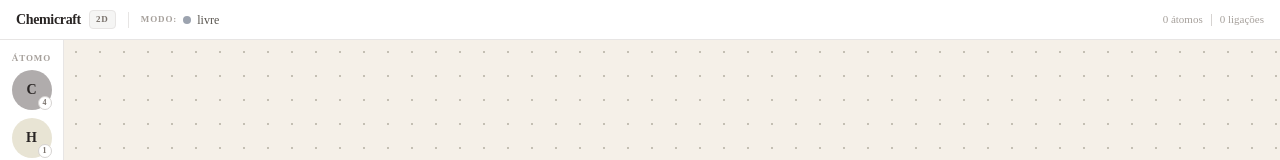
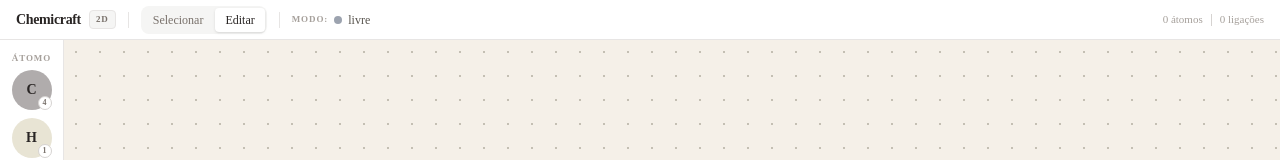
Before and after one commit to AntDavi/new-chemicraft, a Next.js app: page / in a window 1280 px wide. Shown: the top 160 px of the page. Built offline with nearby package versions, Linux system fonts and the light colour scheme.

Commit message:
feat: implement mode switching and update UI interactions for select/edit modes

```diff
--- a/app/components/AtomNode.tsx
+++ b/app/components/AtomNode.tsx
@@ -1,6 +1,6 @@
 // Sub-componente do Canvas. Renderiza um átomo como <circle> + <text> no SVG.
-// Gerencia estados visuais (normal, selecionado, origem de ligação) e encapsula
-// a lógica de drag: mousedown aqui, mousemove/mouseup registrados no SVG pai.
+// Gerencia estados visuais e encapsula a lógica de drag (desabilitada no modo select).
+// Usa pan e zoom do contexto global para calcular posições corretas ao arrastar.
 
 'use client';
 
@@ -26,11 +26,16 @@ function getAtomColor(symbol: string): string {
   return atomData.find((d) => d.symbol === symbol)?.color ?? '#999999';
 }
 
-function svgCoordsFromEvent(e: MouseEvent, svg: SVGSVGElement, zoom: number) {
+function svgCoordsFromEvent(
+  e: MouseEvent,
+  svg: SVGSVGElement,
+  zoom: number,
+  pan: { x: number; y: number },
+) {
   const rect = svg.getBoundingClientRect();
   return {
-    x: (e.clientX - rect.left) / zoom,
-    y: (e.clientY - rect.top) / zoom,
+    x: (e.clientX - rect.left - pan.x) / zoom,
+    y: (e.clientY - rect.top - pan.y) / zoom,
   };
 }
 
@@ -65,35 +70,41 @@ export default function AtomNode({
   onMouseEnter,
   onMouseLeave,
 }: AtomNodeProps) {
-  const { dispatch } = useMoleculeEditor();
+  const { dispatch, state } = useMoleculeEditor();
+  const { mode, pan } = state;
 
   const hasDragged = useRef(false);
   const dragStart = useRef<{ clientX: number; clientY: number } | null>(null);
 
   // -------------------------------------------------------------------------
-  // Drag — mousedown inicia; mousemove e mouseup ficam no SVG pai
+  // Drag — desabilitado no modo select
   // -------------------------------------------------------------------------
 
   function handleMouseDown(e: React.MouseEvent<SVGGElement>) {
+    // No modo select, o drag de átomo é desabilitado
+    if (mode === 'select') return;
+
     e.preventDefault();
     e.stopPropagation();
 
     hasDragged.current = false;
     dragStart.current = { clientX: e.clientX, clientY: e.clientY };
 
-    const svg = (e.currentTarget as SVGGElement).closest('svg') as SVGSVGElement | null;
-    if (!svg) return;
+    const svgEl = (e.currentTarget as SVGGElement).closest('svg') as SVGSVGElement | null;
+    if (!svgEl) return;
+
+    // Captura svgEl como non-null para uso nas closures
+    const svg: SVGSVGElement = svgEl;
 
     function onMouseMove(ev: MouseEvent) {
       if (!dragStart.current) return;
 
-      // Só começa a mover após ultrapassar o threshold
       const dx = ev.clientX - dragStart.current.clientX;
       const dy = ev.clientY - dragStart.current.clientY;
       if (!hasDragged.current && Math.sqrt(dx * dx + dy * dy) < DRAG_THRESHOLD) return;
 
       hasDragged.current = true;
-      const { x, y } = svgCoordsFromEvent(ev, svg, zoom);
+      const { x, y } = svgCoordsFromEvent(ev, svg, zoom, pan);
       dispatch({ type: 'MOVE_ATOM', atomId: atom.id, x, y });
     }
 
@@ -102,7 +113,7 @@ export default function AtomNode({
       window.removeEventListener('mouseup', onMouseUp);
 
       if (hasDragged.current) {
-        const { x, y } = svgCoordsFromEvent(ev, svg, zoom);
+        const { x, y } = svgCoordsFromEvent(ev, svg, zoom, pan);
         onDragEnd(x, y);
       }
 
@@ -136,7 +147,7 @@ export default function AtomNode({
       onMouseDown={handleMouseDown}
       onMouseEnter={onMouseEnter}
       onMouseLeave={onMouseLeave}
-      style={{ cursor: 'pointer' }}
+      style={{ cursor: mode === 'select' ? 'pointer' : 'pointer' }}
     >
       {/* Anel laranja tracejado — átomo é a origem de uma ligação em andamento */}
       {isBondingFrom && (
--- a/app/components/Canvas.tsx
+++ b/app/components/Canvas.tsx
@@ -1,12 +1,11 @@
 // SVG interativo que renderiza o grafo molecular (átomos + ligações).
-// Gerencia cliques (colocar átomo, criar ligação, selecionar), preview de
-// ligação em andamento, delete via teclado e pan (arrastar fundo) do canvas.
+// Gerencia cliques, preview de ligação, delete via teclado e pan do canvas.
+// Respeita o modo global: 'select' (selecionar + pan) | 'edit' (editar molécula).
 
 'use client';
 
 import { useRef, useState, useCallback, useEffect } from 'react';
 import { useMoleculeEditor } from './MoleculeEditor';
-import { Bond, Atom } from '../lib/moleculeGraph';
 import { getAvailableValence, bondOrder } from '../lib/valenceCalculator';
 import AtomNode from './AtomNode';
 import BondEdge from './BondEdge';
@@ -18,37 +17,47 @@ import FormulaLabel from './FormulaLabel';
 
 export default function Canvas() {
   const { state, dispatch } = useMoleculeEditor();
-  const { graph, activeAtomSymbol, activeBondType, bondingFrom, selectedAtomId, zoom } = state;
+  const { graph, mode, activeAtomSymbol, activeBondType, bondingFrom, selectedAtomId, zoom, pan } = state;
 
   const svgRef = useRef<SVGSVGElement>(null);
 
-  // Posição do mouse em coordenadas SVG — usado para o preview de ligação
+  // Posição do mouse em coordenadas de conteúdo — usado para o preview de ligação
   const [mousePos, setMousePos] = useState<{ x: number; y: number } | null>(null);
 
   // Átomo atualmente sob o cursor (só usado durante o modo de ligação)
   const [hoveredAtomId, setHoveredAtomId] = useState<string | null>(null);
 
-  // Pan do canvas — deslocamento em pixels SVG viewport
-  const [pan, setPan] = useState({ x: 0, y: 0 });
-  // Ref para detectar se o mousedown resultou em pan (evita disparar PLACE_ATOM / DESELECT_ATOM)
+  // Ref para detectar se o mousedown resultou em pan (evita disparar ações de click)
   const hasPannedRef = useRef(false);
 
   // -------------------------------------------------------------------------
-  // Delete / Backspace — remove átomo selecionado
+  // Delete / Backspace — remove átomo selecionado (apenas modo edit)
   // -------------------------------------------------------------------------
 
   useEffect(() => {
     const onKeyDown = (e: KeyboardEvent) => {
-      if ((e.key === 'Delete' || e.key === 'Backspace') && selectedAtomId) {
+      if (e.target instanceof HTMLInputElement || e.target instanceof HTMLTextAreaElement) return;
+
+      if ((e.key === 'Delete' || e.key === 'Backspace') && selectedAtomId && mode === 'edit') {
         dispatch({ type: 'DELETE_ATOM', atomId: selectedAtomId });
+        return;
+      }
+
+      if (e.key === 'i' || e.key === 'I') {
+        dispatch({ type: 'SET_MODE', mode: 'edit' });
+        return;
+      }
+
+      if (e.key === 'Escape') {
+        dispatch({ type: 'SET_MODE', mode: 'select' });
       }
     };
     window.addEventListener('keydown', onKeyDown);
     return () => window.removeEventListener('keydown', onKeyDown);
-  }, [selectedAtomId, dispatch]);
+  }, [selectedAtomId, mode, dispatch]);
 
   // -------------------------------------------------------------------------
-  // Conversão de coordenadas tela → SVG (desconta zoom)
+  // Conversão de coordenadas tela → conteúdo (desconta pan e zoom)
   // -------------------------------------------------------------------------
 
   const toSVGCoords = useCallback(
@@ -65,7 +74,7 @@ export default function Canvas() {
   );
 
   // -------------------------------------------------------------------------
-  // Preview de ligação em andamento — atualiza mousePos via onMouseMove do SVG
+  // Preview de ligação em andamento
   // -------------------------------------------------------------------------
 
   const handleSVGMouseMove = useCallback(
@@ -76,13 +85,14 @@ export default function Canvas() {
   );
 
   // -------------------------------------------------------------------------
-  // Pan — mousedown no fundo do SVG em modo padrão inicia pan
+  // Pan — inicia no mousedown do fundo do SVG
+  // No modo select: sempre permite pan
+  // No modo edit: só quando nenhuma ferramenta está ativa
   // -------------------------------------------------------------------------
 
   const handleSVGMouseDown = useCallback(
     (e: React.MouseEvent<SVGSVGElement>) => {
-      // Pan só acontece em modo padrão (sem átomo ativo, sem ligação em andamento)
-      if (activeAtomSymbol !== null || bondingFrom !== null) return;
+      if (mode === 'edit' && (activeAtomSymbol !== null || bondingFrom !== null)) return;
 
       hasPannedRef.current = false;
       const startClientX = e.clientX;
@@ -97,7 +107,7 @@ export default function Canvas() {
         const dy = ev.clientY - startClientY;
         if (!hasPannedRef.current && Math.sqrt(dx * dx + dy * dy) < THRESHOLD) return;
         hasPannedRef.current = true;
-        setPan({ x: startPanX + dx, y: startPanY + dy });
+        dispatch({ type: 'SET_PAN', x: startPanX + dx, y: startPanY + dy });
       }
 
       function onMouseUp() {
@@ -108,22 +118,26 @@ export default function Canvas() {
       window.addEventListener('mousemove', onMouseMove);
       window.addEventListener('mouseup', onMouseUp);
     },
-    [activeAtomSymbol, bondingFrom, pan.x, pan.y],
+    [mode, activeAtomSymbol, bondingFrom, pan.x, pan.y, dispatch],
   );
 
   // -------------------------------------------------------------------------
   // Clique em área vazia do SVG
-  // (átomos chamam e.stopPropagation(), então este handler só dispara no fundo)
   // -------------------------------------------------------------------------
 
   const handleSVGClick = useCallback(
     (e: React.MouseEvent<SVGSVGElement>) => {
-      // Se o mousedown resultou em pan, ignora o click
       if (hasPannedRef.current) {
         hasPannedRef.current = false;
         return;
       }
 
+      if (mode === 'select') {
+        dispatch({ type: 'DESELECT_ATOM' });
+        return;
+      }
+
+      // Modo edit
       const { x, y } = toSVGCoords(e);
 
       if (bondingFrom !== null) {
@@ -138,15 +152,26 @@ export default function Canvas() {
 
       dispatch({ type: 'DESELECT_ATOM' });
     },
-    [bondingFrom, activeAtomSymbol, dispatch, toSVGCoords],
+    [mode, bondingFrom, activeAtomSymbol, dispatch, toSVGCoords],
   );
 
   // -------------------------------------------------------------------------
-  // Clique em átomo — chamado pelo AtomNode via prop onClick
+  // Clique em átomo
   // -------------------------------------------------------------------------
 
   const handleAtomClick = useCallback(
     (atomId: string) => {
+      // Modo select: sempre seleciona / deseleciona
+      if (mode === 'select') {
+        if (selectedAtomId === atomId) {
+          dispatch({ type: 'DESELECT_ATOM' });
+        } else {
+          dispatch({ type: 'SELECT_ATOM', atomId });
+        }
+        return;
+      }
+
+      // Modo edit: fluxo de ligação e seleção
       if (bondingFrom !== null) {
         if (bondingFrom === atomId) {
           dispatch({ type: 'CANCEL_BOND' });
@@ -161,16 +186,20 @@ export default function Canvas() {
         return;
       }
 
+      // Em edit mode sem ferramenta ativa: seleciona/deseleciona (para poder deletar)
       if (selectedAtomId === atomId) {
         dispatch({ type: 'DESELECT_ATOM' });
       } else {
         dispatch({ type: 'SELECT_ATOM', atomId });
       }
     },
-    [bondingFrom, activeAtomSymbol, selectedAtomId, dispatch],
+    [mode, bondingFrom, activeAtomSymbol, selectedAtomId, dispatch],
   );
 
-  // Retorna true se o átomo for um alvo inválido para a ligação em andamento
+  // -------------------------------------------------------------------------
+  // Validade do alvo de ligação (feedback vermelho)
+  // -------------------------------------------------------------------------
+
   const isBondTargetInvalid = useCallback(
     (atomId: string): boolean => {
       if (!bondingFrom || atomId === bondingFrom || hoveredAtomId !== atomId) return false;
@@ -188,13 +217,14 @@ export default function Canvas() {
   // -------------------------------------------------------------------------
 
   const cursor =
-    activeAtomSymbol !== null
+    mode === 'select'
+      ? 'default'
+      : activeAtomSymbol !== null
       ? 'crosshair'
       : bondingFrom !== null
       ? 'cell'
       : 'grab';
 
-  // Átomo de origem da ligação (para a linha de preview)
   const bondingAtom = bondingFrom ? graph.atoms.find((a) => a.id === bondingFrom) : null;
 
   // -------------------------------------------------------------------------
@@ -216,7 +246,7 @@ export default function Canvas() {
         backgroundSize: '24px 24px',
       }}
     >
-      {/* Fundo clicável — garante que cliques em área vazia disparem onClick do SVG */}
+      {/* Fundo clicável */}
       <rect width="100%" height="100%" fill="transparent" />
 
       <g transform={`translate(${pan.x},${pan.y}) scale(${zoom})`}>
--- a/app/components/FormulaLabel.tsx
+++ b/app/components/FormulaLabel.tsx
@@ -21,7 +21,8 @@ interface FormulaLabelProps {
 }
 
 export default function FormulaLabel({ graph }: FormulaLabelProps) {
-  if (graph.atoms.length === 0) return null;
+  // Só exibe o balão quando há pelo menos uma ligação formada
+  if (graph.bonds.length === 0) return null;
 
   // Centróide dos átomos
   const cx = graph.atoms.reduce((sum, a) => sum + a.x, 0) / graph.atoms.length;
--- a/app/components/MoleculeEditor.tsx
+++ b/app/components/MoleculeEditor.tsx
@@ -22,23 +22,28 @@ import TopBar from './TopBar';
 // ---------------------------------------------------------------------------
 
 export type BondType = 'single' | 'double' | 'triple';
+export type EditorMode = 'select' | 'edit';
 
 export interface EditorState {
   graph: MoleculeGraph;
+  mode: EditorMode;
   activeAtomSymbol: string | null;
   activeBondType: BondType;
   bondingFrom: string | null;
   selectedAtomId: string | null;
   zoom: number;
+  pan: { x: number; y: number };
 }
 
 const initialState: EditorState = {
   graph: { atoms: [], bonds: [] },
+  mode: 'edit',
   activeAtomSymbol: null,
   activeBondType: 'single',
   bondingFrom: null,
   selectedAtomId: null,
   zoom: 1,
+  pan: { x: 0, y: 0 },
 };
 
 // ---------------------------------------------------------------------------
@@ -46,6 +51,7 @@ const initialState: EditorState = {
 // ---------------------------------------------------------------------------
 
 export type Action =
+  | { type: 'SET_MODE'; mode: EditorMode }
   | { type: 'SET_ACTIVE_ATOM'; symbol: string | null }
   | { type: 'SET_BOND_TYPE'; bondType: BondType }
   | { type: 'PLACE_ATOM'; symbol: string; x: number; y: number }
@@ -58,6 +64,7 @@ export type Action =
   | { type: 'DELETE_ATOM'; atomId: string }
   | { type: 'ZOOM_IN' }
   | { type: 'ZOOM_OUT' }
+  | { type: 'SET_PAN'; x: number; y: number }
   | { type: 'CLEAR' };
 
 // ---------------------------------------------------------------------------
@@ -70,6 +77,18 @@ const ZOOM_MAX = 3;
 
 function reducer(state: EditorState, action: Action): EditorState {
   switch (action.type) {
+    case 'SET_MODE':
+      return {
+        ...state,
+        mode: action.mode,
+        // Ao entrar em select, limpa ferramentas ativas
+        activeAtomSymbol: action.mode === 'select' ? null : state.activeAtomSymbol,
+        bondingFrom: action.mode === 'select' ? null : state.bondingFrom,
+      };
+
+    case 'SET_PAN':
+      return { ...state, pan: { x: action.x, y: action.y } };
+
     case 'SET_ACTIVE_ATOM':
       return { ...state, activeAtomSymbol: action.symbol };
 
@@ -187,8 +206,11 @@ export function useMoleculeEditor(): MoleculeEditorContextValue {
 function EditorLayout() {
   const { state, dispatch } = useMoleculeEditor();
 
-  // AtomInfoCard só aparece fora do modo de criação de ligações
-  const infoAtomId = state.bondingFrom === null ? state.selectedAtomId : null;
+  // AtomInfoCard só aparece no modo select e fora do modo de criação de ligações
+  const infoAtomId =
+    state.mode === 'select' && state.bondingFrom === null
+      ? state.selectedAtomId
+      : null;
 
   return (
     <div className="flex flex-col h-screen bg-stone-50 text-stone-900">
--- a/app/components/TopBar.tsx
+++ b/app/components/TopBar.tsx
@@ -1,4 +1,5 @@
-// Barra de topo. Exibe nome do app, modo de edição ativo e contadores de átomos/ligações.
+// Barra de topo. Exibe nome do app, toggle de modo (select/edit),
+// indicador do modo ativo e contadores de átomos/ligações.
 
 'use client';
 
@@ -6,9 +7,10 @@ import { useMoleculeEditor } from './MoleculeEditor';
 import { atomData } from '../lib/atomData';
 
 export default function TopBar() {
-  const { state } = useMoleculeEditor();
-  const { graph, activeAtomSymbol, bondingFrom } = state;
+  const { state, dispatch } = useMoleculeEditor();
+  const { graph, mode, activeAtomSymbol, bondingFrom } = state;
 
+  // Texto e cor do indicador de modo/ferramenta ativa
   let modeText = 'livre';
   let modeDotColor = '#9ca3af';
 
@@ -19,12 +21,15 @@ export default function TopBar() {
   } else if (bondingFrom !== null) {
     modeText = 'criar ligação';
     modeDotColor = '#f59e0b';
+  } else if (mode === 'select') {
+    modeText = 'selecionar';
+    modeDotColor = '#3b82f6';
   }
 
   return (
     <header className="flex items-center h-10 px-4 bg-white border-b border-stone-200 shrink-0 gap-3 select-none">
       {/* Logo */}
-      <div className="flex items-center gap-2">
+      <div className="flex items-center gap-2 shrink-0">
         <span className="font-bold text-stone-800 text-sm tracking-tight">Chemicraft</span>
         <span className="px-1.5 py-0.5 text-[9px] font-bold tracking-widest bg-stone-100 border border-stone-200 rounded text-stone-500 uppercase">
           2D
@@ -34,7 +39,34 @@ export default function TopBar() {
       {/* Separador */}
       <div className="h-4 w-px bg-stone-200 shrink-0" />
 
-      {/* Modo */}
+      {/* Toggle de modo */}
+      <div className="flex items-center gap-0.5 bg-stone-100 rounded-md p-0.5 shrink-0">
+        <button
+          onClick={() => dispatch({ type: 'SET_MODE', mode: 'select' })}
+          className={`px-2.5 py-1 rounded text-xs font-medium transition-colors ${
+            mode === 'select'
+              ? 'bg-white text-stone-800 shadow-sm'
+              : 'text-stone-500 hover:text-stone-700'
+          }`}
+        >
+          Selecionar
+        </button>
+        <button
+          onClick={() => dispatch({ type: 'SET_MODE', mode: 'edit' })}
+          className={`px-2.5 py-1 rounded text-xs font-medium transition-colors ${
+            mode === 'edit'
+              ? 'bg-white text-stone-800 shadow-sm'
+              : 'text-stone-500 hover:text-stone-700'
+          }`}
+        >
+          Editar
+        </button>
+      </div>
+
+      {/* Separador */}
+      <div className="h-4 w-px bg-stone-200 shrink-0" />
+
+      {/* Ferramenta ativa */}
       <div className="flex items-center gap-1.5">
         <span className="text-[9px] font-semibold tracking-widest uppercase text-stone-400">
           Modo:
@@ -46,8 +78,8 @@ export default function TopBar() {
         <span className="text-stone-600 text-xs">{modeText}</span>
       </div>
 
-      {/* Stats - empurradas para a direita */}
-      <div className="ml-auto flex items-center gap-2 text-[11px] text-stone-400">
+      {/* Stats */}
+      <div className="ml-auto flex items-center gap-2 text-[11px] text-stone-400 shrink-0">
         <span>{graph.atoms.length} átomos</span>
         <span className="h-3 w-px bg-stone-300" />
         <span>{graph.bonds.length} ligações</span>
```
Also changed, not shown: app/components/Sidebar.tsx (+5 -4 lines), 1 other file (tests, documents, lock files or other folders).
